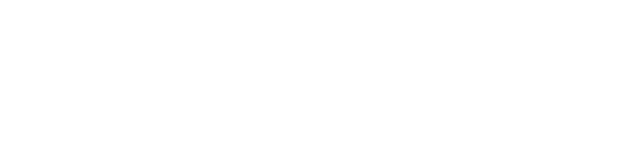
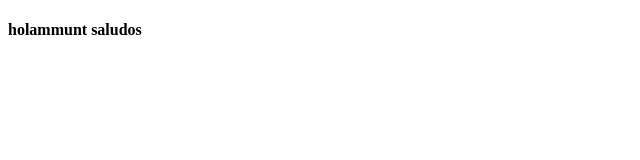
Before and after one commit to ElvisMamFer/Prueba_Publica1, a plain HTML site: page index.html in a window 1280 px wide. Shown: the whole page, without its empty margins (0-640 px from the left). Drawn offline with Linux system fonts and the light colour scheme.

Commit message:
mi segundo

```diff
--- a/index.html
+++ b/index.html
@@ -7,6 +7,6 @@
     <title>Document</title>
 </head>
 <body>
-
+    <h4>holammunt saludos </h4>
 </body>
 </html>
```
